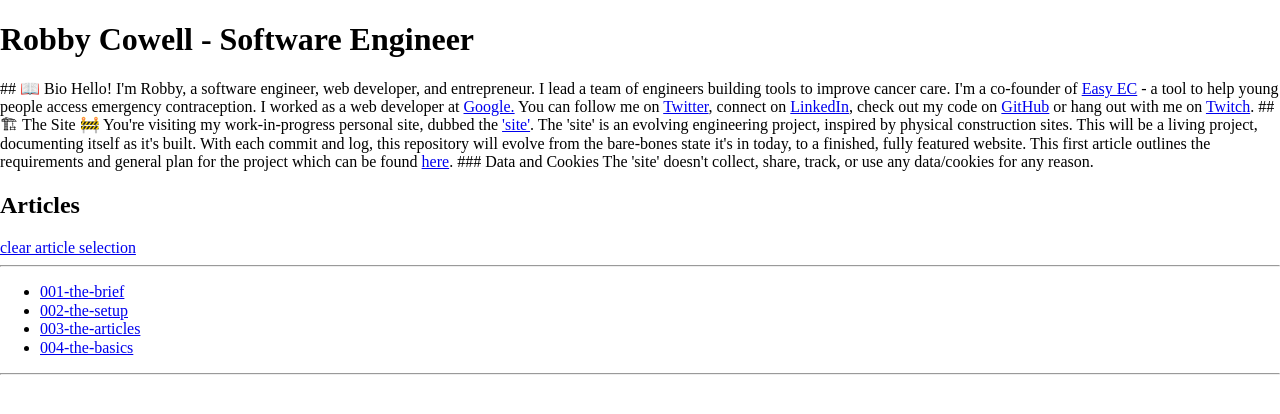
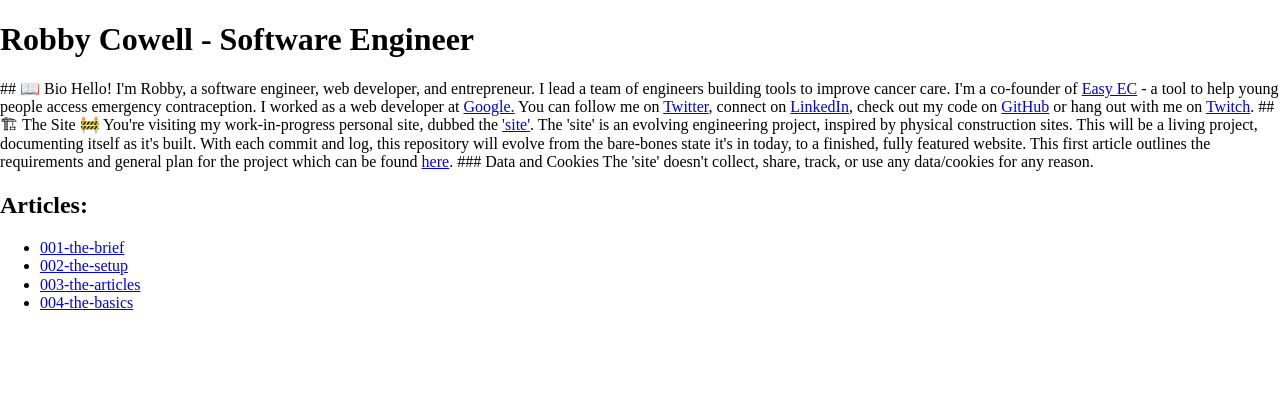
Before and after one commit to RobbyCowell/site, a Svelte app: page / in a window 1280 px wide. Shown: the top 414 px of the page. Built offline with nearby package versions, Linux system fonts and the light colour scheme.

Commit message:
cleaning up and re-ordering App.svelte

```diff
--- a/src/App.svelte
+++ b/src/App.svelte
@@ -14,39 +14,36 @@
 
 <h1>Robby Cowell - Software Engineer</h1>
 
-{@html bio}
-{@html intro}
+{ #if !articleToShow}
+  {@html bio}
+  {@html intro}
+{ /if }
 
-<h2>Articles</h2>
-<a
-  on:click={() => selectArticle(null)}
-  href="#home"
->
-  clear article selection
-</a>
+{ #if articleToShow }
+  <a on:click={ () => selectArticle(null) } href="#home">
+    Home
+  </a>
+{ /if }
 
-<hr>
-
+<h2>Articles:</h2>
 <ul>
   {#each Object.keys(articles) as article}
     <li>
       <a
-        on:click={() => selectArticle(article)}
+        on:click={ () => selectArticle(article) }
         href="#{`article-${articleToShow}`}"
       >
-        {article}
+        { article }
       </a>
     </li>
   {/each}
 </ul>
 
-<hr>
-
 <div>
-  {#if articleToShow}
+  { #if articleToShow }
     <Article
-      metadata={articles[articleToShow].data}
-      content={articles[articleToShow].content}
+      metadata={ articles[articleToShow].data }
+      content={ articles[articleToShow].content }
     />
-  {/if}
+  { /if }
 </div>
```
